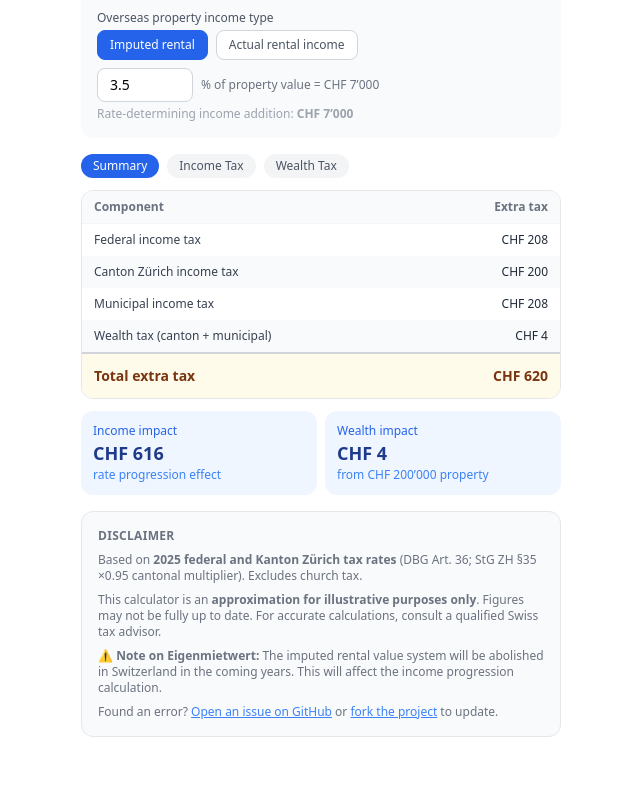
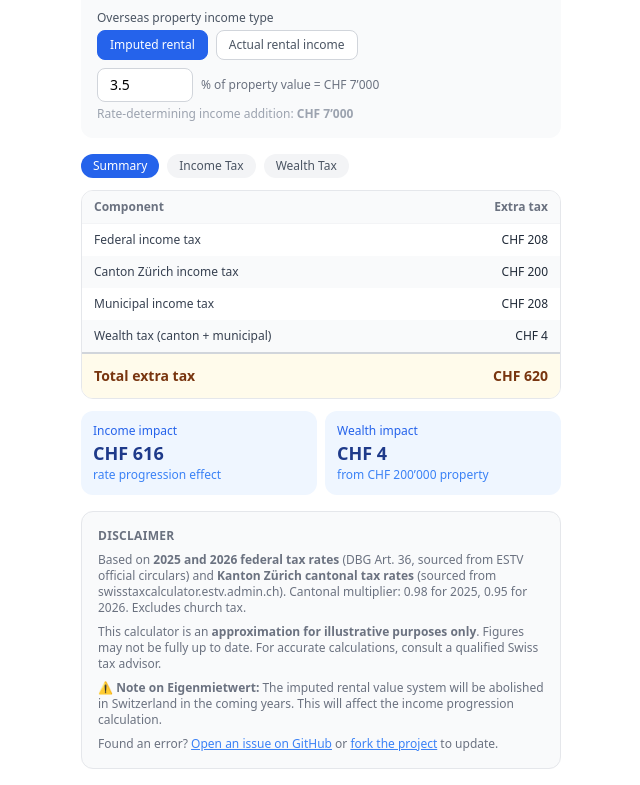
Before and after one commit to sandarlim/ZH-tax-overseas-calc, a React (Vite) app: page / in a window 1280 px wide. Shown: the part 581-1366 px from the top of the page, without its empty margins (319-959 px from the left). Before the commit the page ends 1334 px from the top, so only its background shows below. Built offline with nearby package versions, Linux system fonts and the light colour scheme.

Commit message:
disclaimer

```diff
--- a/src/App.jsx
+++ b/src/App.jsx
@@ -316,7 +316,7 @@ export default function App() {
 
       <div className="mt-4 bg-gray-50 border border-gray-200 rounded-xl p-4 space-y-2">
         <p className="text-xs font-semibold text-gray-500 uppercase tracking-wide">Disclaimer</p>
-        <p className="text-xs text-gray-500">Based on <strong>2025 federal and Kanton Zürich tax rates</strong> (DBG Art. 36; StG ZH §35 ×0.95 cantonal multiplier). Excludes church tax.</p>
+        <p className="text-xs text-gray-500">Based on <strong>2025 and 2026 federal tax rates</strong> (DBG Art. 36, sourced from ESTV official circulars) and <strong>Kanton Zürich cantonal tax rates</strong> (sourced from swisstaxcalculator.estv.admin.ch). Cantonal multiplier: 0.98 for 2025, 0.95 for 2026. Excludes church tax.</p>
         <p className="text-xs text-gray-500">This calculator is an <strong>approximation for illustrative purposes only</strong>. Figures may not be fully up to date. For accurate calculations, consult a qualified Swiss tax advisor.</p>
         <p className="text-xs text-gray-500">⚠️ <strong>Note on Eigenmietwert:</strong> The imputed rental value system will be abolished in Switzerland in the coming years. This will affect the income progression calculation.</p>
         <p className="text-xs text-gray-500">Found an error? <a href="https://github.com/sandarlim/ZH-tax-overseas-calc/issues" className="text-blue-500 underline" target="_blank">Open an issue on GitHub</a> or <a href="https://github.com/sandarlim/ZH-tax-overseas-calc/fork" className="text-blue-500 underline" target="_blank">fork the project</a> to update.</p>
```
